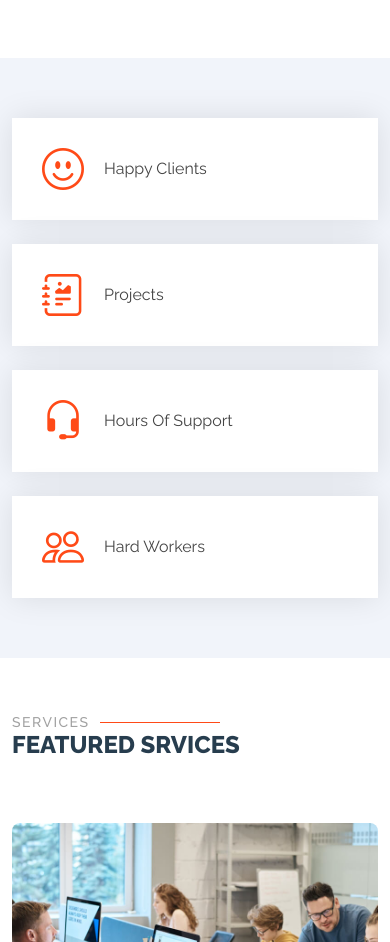
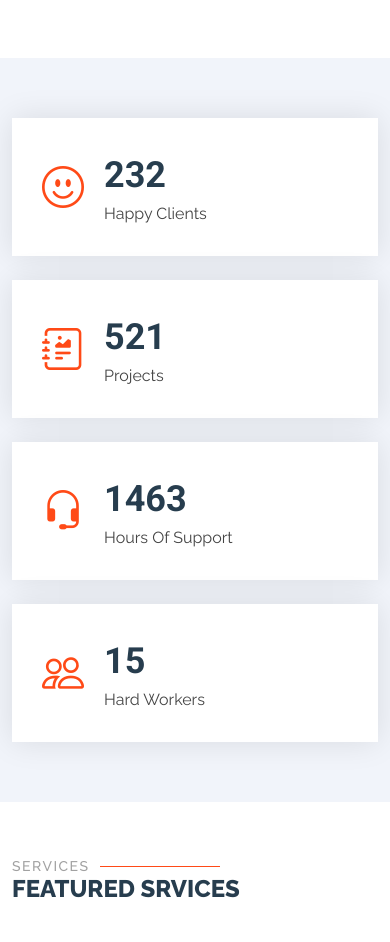
Before and after one commit to muhammadFathony/dewi-cp, a React (Vite) app: page /#home in a window 390 px wide. Shown: the part 2438-3380 px from the top of the page. Built offline with nearby package versions, Linux system fonts and the light colour scheme.

Commit message:
new updat stats count

```diff
--- /dev/null
+++ b/src/common/stats/StatItem.jsx
@@ -0,0 +1,22 @@
+// components/StatItem.jsx
+import { useCountUp } from '../../hooks/useCountUp';
+
+const StatItem = ({ icon, color, end, label }) => {
+    const { count, countRef } = useCountUp(end, 2000);
+
+    return (
+        <div className="col-lg-3 col-md-6">
+            <div className="stats-item d-flex align-items-center w-100 h-100">
+                <i className={`${icon} ${color} flex-shrink-0`}></i>
+                <div>
+                    <span ref={countRef} className="purecounter">
+                        {count}
+                    </span>
+                    <p>{label}</p>
+                </div>
+            </div>
+        </div>
+    );
+};
+
+export default StatItem;
--- a/src/common/stats/Stats.jsx
+++ b/src/common/stats/Stats.jsx
@@ -1,58 +1,23 @@
+// components/Stats.jsx
+import StatItem from './StatItem';
+import { statsData } from '../../config/stats';
+
 const Stats = () => {
     return (
-        <>
-            <div className="container" data-aos="fade-up" data-aos-delay="100">
+        <div className="container" data-aos="fade-up" data-aos-delay="100">
+            <div className="row gy-4">
+                {statsData.map((stat) => (
+                    <StatItem
+                        key={stat.id}
+                        icon={stat.icon}
+                        color={stat.color}
+                        end={stat.end}
+                        label={stat.label}
+                    />
+                ))}
+            </div>
+        </div>
+    );
+};
 
-                <div className="row gy-4">
-
-                    <div className="col-lg-3 col-md-6">
-                        <div className="stats-item d-flex align-items-center w-100 h-100">
-                            <i className="bi bi-emoji-smile color-blue flex-shrink-0"></i>
-                            <div>
-                                <span data-purecounter-start="0" data-purecounter-end="232" data-purecounter-duration="1" className="purecounter"></span>
-                                <p>Happy Clients</p>
-                            </div>
-                        </div>
-                    </div>
-                    {/* End Stats Item */}
-
-                    <div className="col-lg-3 col-md-6">
-                        <div className="stats-item d-flex align-items-center w-100 h-100">
-                            <i className="bi bi-journal-richtext color-orange flex-shrink-0"></i>
-                            <div>
-                                <span data-purecounter-start="0" data-purecounter-end="521" data-purecounter-duration="1" className="purecounter"></span>
-                                <p>Projects</p>
-                            </div>
-                        </div>
-                    </div>
-                    {/* End Stats Item */}
-
-                    <div className="col-lg-3 col-md-6">
-                        <div className="stats-item d-flex align-items-center w-100 h-100">
-                            <i className="bi bi-headset color-green flex-shrink-0"></i>
-                            <div>
-                                <span data-purecounter-start="0" data-purecounter-end="1463" data-purecounter-duration="1" className="purecounter"></span>
-                                <p>Hours Of Support</p>
-                            </div>
-                        </div>
-                    </div>
-                    {/* End Stats Item */}
-
-                    <div className="col-lg-3 col-md-6">
-                        <div className="stats-item d-flex align-items-center w-100 h-100">
-                            <i className="bi bi-people color-pink flex-shrink-0"></i>
-                            <div>
-                                <span data-purecounter-start="0" data-purecounter-end="15" data-purecounter-duration="1" className="purecounter"></span>
-                                <p>Hard Workers</p>
-                            </div>
-                        </div>
-                    </div>
-                    {/* End Stats Item */}
-
-                </div>
-
-            </div>
-        </>
-    );
-}
-export default Stats
+export default Stats;
--- /dev/null
+++ b/src/config/stats.js
@@ -0,0 +1,31 @@
+// config/stats.js
+export const statsData = [
+    {
+        id: 1,
+        icon: 'bi bi-emoji-smile',
+        color: 'color-blue',
+        end: 232,
+        label: 'Happy Clients'
+    },
+    {
+        id: 2,
+        icon: 'bi bi-journal-richtext',
+        color: 'color-orange',
+        end: 521,
+        label: 'Projects'
+    },
+    {
+        id: 3,
+        icon: 'bi bi-headset',
+        color: 'color-green',
+        end: 1463,
+        label: 'Hours Of Support'
+    },
+    {
+        id: 4,
+        icon: 'bi bi-people',
+        color: 'color-pink',
+        end: 15,
+        label: 'Hard Workers'
+    }
+];
--- /dev/null
+++ b/src/hooks/useCountUp.js
@@ -0,0 +1,49 @@
+// hooks/useCountUp.js
+import { useEffect, useState, useRef } from 'react';
+
+export const useCountUp = (end, duration = 2000, start = 0) => {
+    const [count, setCount] = useState(start);
+    const [isVisible, setIsVisible] = useState(false);
+    const countRef = useRef(null);
+
+    useEffect(() => {
+        const observer = new IntersectionObserver(
+            ([entry]) => {
+                if (entry.isIntersecting && !isVisible) {
+                    setIsVisible(true);
+                }
+            },
+            { threshold: 0.1 }
+        );
+
+        if (countRef.current) {
+            observer.observe(countRef.current);
+        }
+
+        return () => {
+            if (countRef.current) {
+                observer.unobserve(countRef.current);
+            }
+        };
+    }, [isVisible]);
+
+    useEffect(() => {
+        if (!isVisible) return;
+
+        let startTimestamp = null;
+        const step = (timestamp) => {
+            if (!startTimestamp) startTimestamp = timestamp;
+            const progress = Math.min((timestamp - startTimestamp) / duration, 1);
+
+            setCount(Math.floor(progress * (end - start) + start));
+
+            if (progress < 1) {
+                window.requestAnimationFrame(step);
+            }
+        };
+
+        window.requestAnimationFrame(step);
+    }, [isVisible, start, end, duration]);
+
+    return { count, countRef };
+};
```
